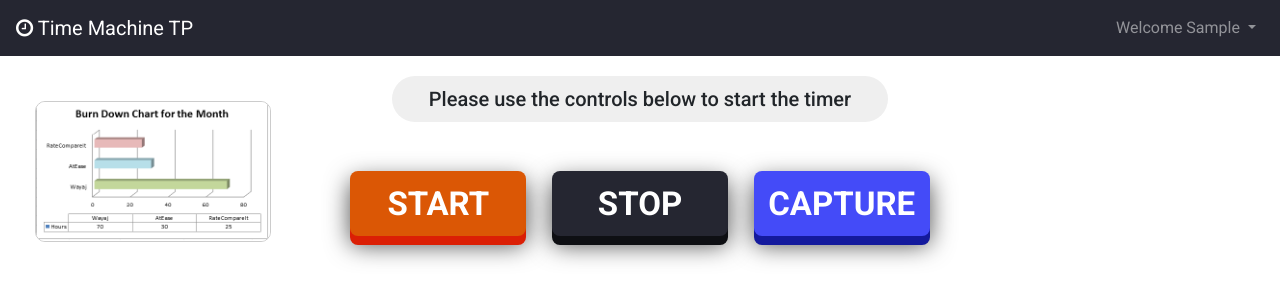
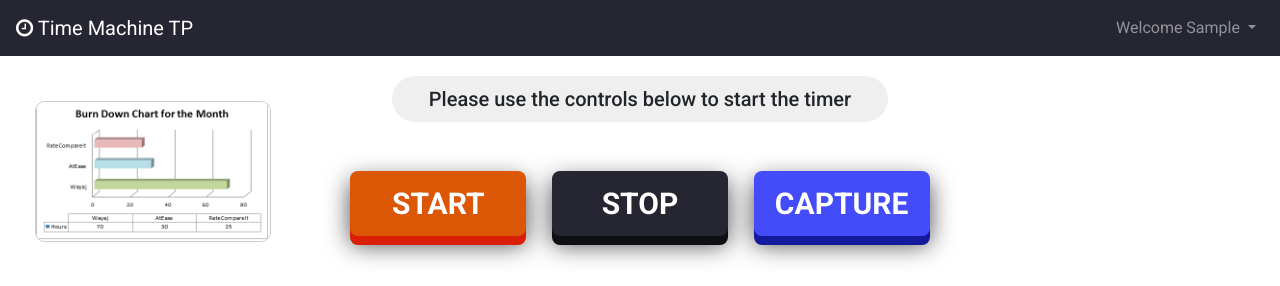
Before and after one commit to subhammatrix/timesheet-app, an Angular app: page /dashboard in a window 1280 px wide. Shown: the top 286 px of the page. Built offline with nearby package versions, Linux system fonts and the light colour scheme; sample sign-in values are in the browser's storage.

Commit message:
UI chnages font change

```diff
--- a/src/app/dashboard/dashboard.component.css
+++ b/src/app/dashboard/dashboard.component.css
@@ -14,7 +14,7 @@
     background-color: rgba(219,87,5,1);
 
     font-weight: 700;
-    font-size: 33px;
+    font-size: 30px;
     display: block;
     padding: 4px;
     -webkit-border-radius: 8px;
@@ -52,7 +52,7 @@
     background-color:rgb(37 38 49);
 
     font-weight: 700;
-    font-size: 33px;
+    font-size: 30px;
     display: block;
     padding: 4px;
     -webkit-border-radius: 8px;
@@ -92,7 +92,7 @@
     background-color: rgb(68 75 248);
 
     font-weight: 700;
-    font-size: 33px;
+    font-size: 30px;
     display: block;
     padding: 4px;
     -webkit-border-radius: 8px;
```
